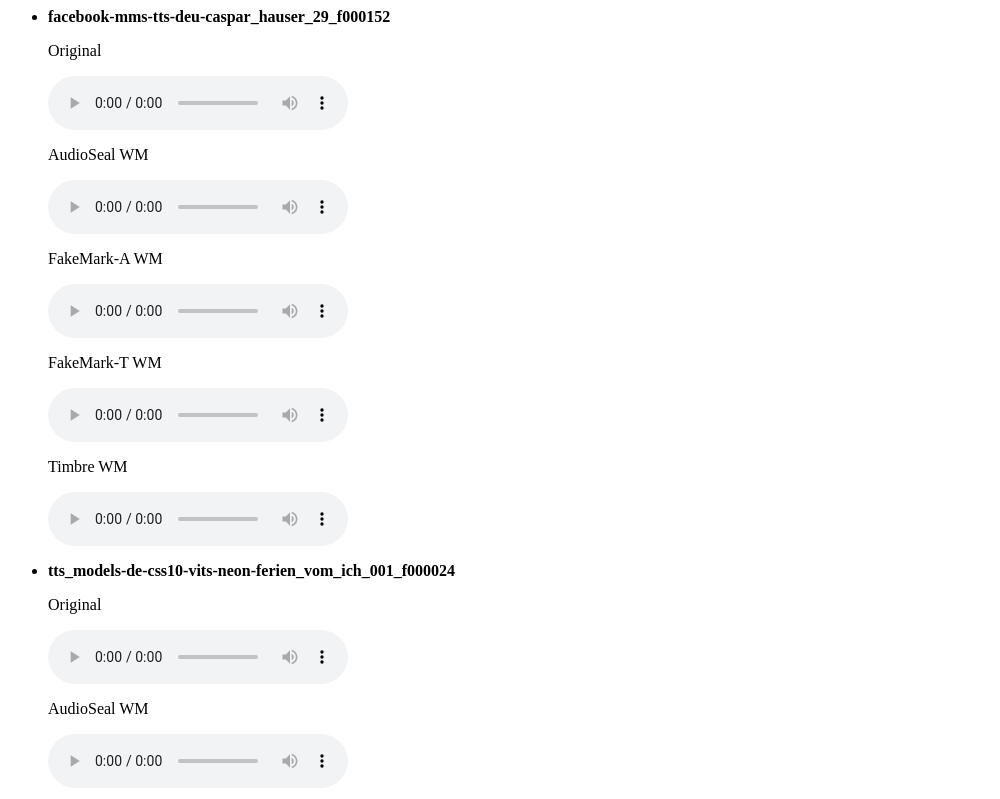
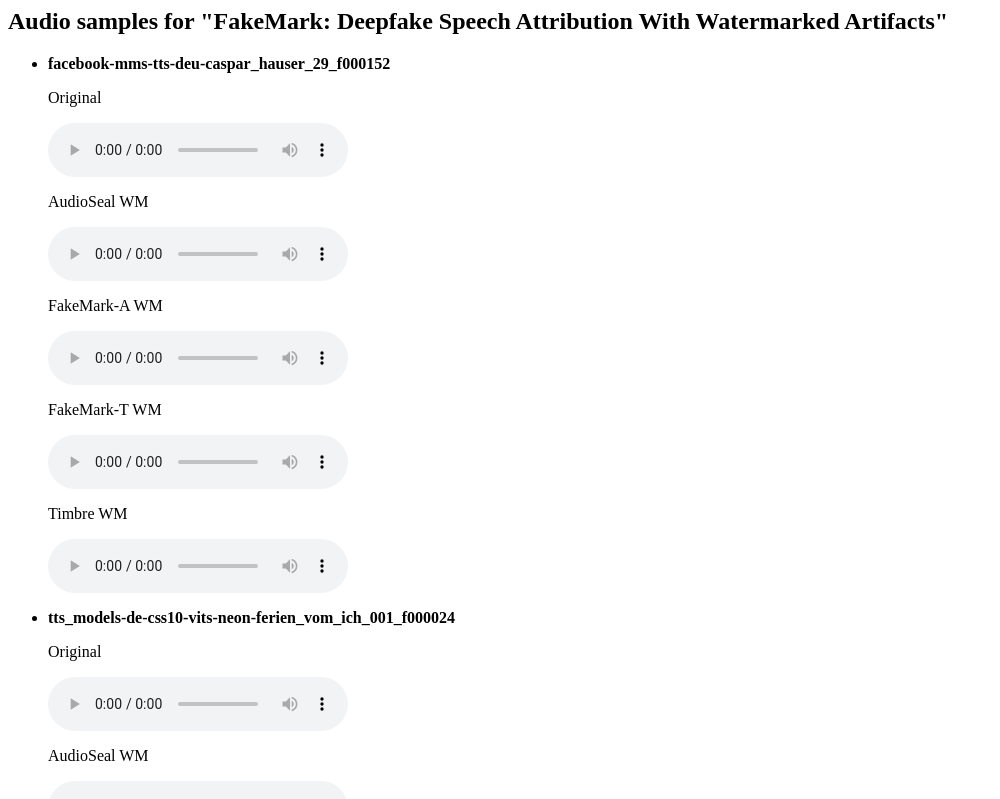
Before and after one commit to fakemark-demo/fakemark-demo, a plain HTML site: page index.html in a window 1280 px wide. Shown: the top 799 px of the page, without its empty margins (0-1000 px from the left). Drawn offline with Linux system fonts and the light colour scheme.

Commit message:
add title

```diff
--- a/index.html
+++ b/index.html
@@ -1,10 +1,13 @@
 <html>
   <head>
     <meta charset="UTF-8">
-    <title>Audio samples for "FakeMark: Deepfake Speech Attribution With Watermarked Artifacts</title>
+    <title>FakeMark: Deepfake Speech Attribution With Watermarked Artifacts</title>
   </head>
   <body>
     <article>
+      <header>
+        <h2>Audio samples for "FakeMark: Deepfake Speech Attribution With Watermarked Artifacts"</h2>
+      </header>
       <section>
         <ul>
           <li>
```
